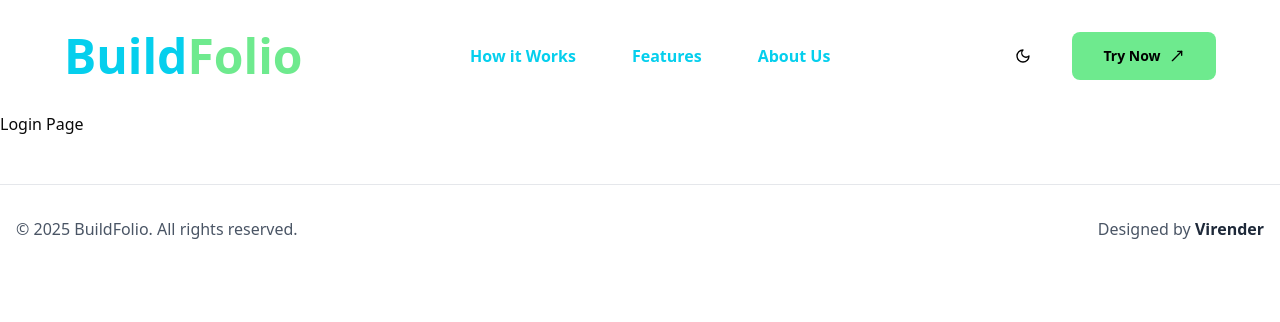
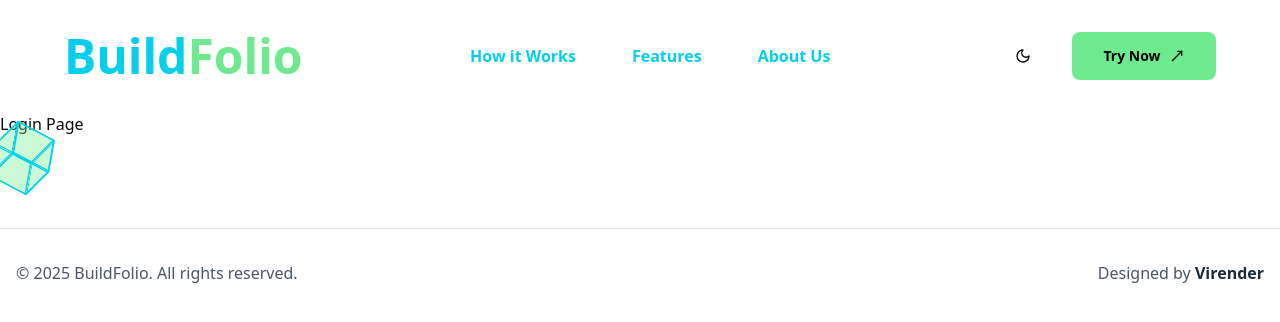
Before and after one commit to Virenishere/BuildFolio, a React (Vite) app in the folder client/: page /login in a window 1280 px wide. Shown: the top 322 px of the page. Built offline with nearby package versions, Linux system fonts and the light colour scheme.

Commit message:
added loading spinner and more components

```diff
--- /dev/null
+++ b/client/src/components/LoadingSpinner.tsx
@@ -0,0 +1,18 @@
+// src/components/LoadingSpinner.tsx
+import React from "react";
+import "../index.css";
+
+const LoadingSpinner: React.FC = () => {
+  return (
+    <div className="spinner">
+      <div></div>
+      <div></div>
+      <div></div>
+      <div></div>
+      <div></div>
+      <div></div>
+    </div>
+  );
+};
+
+export default LoadingSpinner;
--- a/client/src/index.css
+++ b/client/src/index.css
@@ -148,6 +148,65 @@
 }
 
 
-.container{
+/* .container{
   visibility: hidden;
+} */
+
+
+.spinner {
+  width: 44px;
+  height: 44px;
+  animation: spinner-y0fdc1 2s infinite ease;
+  transform-style: preserve-3d;
+  position: relative;
 }
+
+.spinner > div {
+  background-color: rgba(110, 234, 142, 0.2);
+  height: 100%;
+  position: absolute;
+  width: 100%;
+  border: 2px solid #02CFF0;
+}
+
+.spinner div:nth-of-type(1) {
+  transform: translateZ(-22px) rotateY(180deg);
+}
+
+.spinner div:nth-of-type(2) {
+  transform: rotateY(-270deg) translateX(50%);
+  transform-origin: top right;
+}
+
+.spinner div:nth-of-type(3) {
+  transform: rotateY(270deg) translateX(-50%);
+  transform-origin: center left;
+}
+
+.spinner div:nth-of-type(4) {
+  transform: rotateX(90deg) translateY(-50%);
+  transform-origin: top center;
+}
+
+.spinner div:nth-of-type(5) {
+  transform: rotateX(-90deg) translateY(50%);
+  transform-origin: bottom center;
+}
+
+.spinner div:nth-of-type(6) {
+  transform: translateZ(22px);
+}
+
+@keyframes spinner-y0fdc1 {
+  0% {
+    transform: rotate(45deg) rotateX(-25deg) rotateY(25deg);
+  }
+
+  50% {
+    transform: rotate(45deg) rotateX(-385deg) rotateY(25deg);
+  }
+
+  100% {
+    transform: rotate(45deg) rotateX(-385deg) rotateY(385deg);
+  }
+}
--- a/client/src/layouts/PrivateLayout.tsx
+++ b/client/src/layouts/PrivateLayout.tsx
@@ -1,11 +1,32 @@
+import { useEffect, useState } from "react";
+import { Outlet } from "react-router";
+import LoadingSpinner from "@/components/LoadingSpinner";
 
-import { Outlet } from "react-router";
+const PrivateLayout = () => {
+  const [loading, setLoading] = useState(true);
 
-const PrivateLayout = () =>{
-    return(
-        <div>
-            <Outlet />
-        </div>
-    )
-}
+  useEffect(() => {
+    // Simulate auth check
+    const timer = setTimeout(() => {
+      setLoading(false);
+    }, 1500);
+
+    return () => clearTimeout(timer);
+  }, []);
+
+  if (loading) {
+    return (
+      <div className="h-screen flex justify-center items-center">
+        <LoadingSpinner />
+      </div>
+    );
+  }
+
+  return (
+    <div>
+      <Outlet />
+    </div>
+  );
+};
+
 export default PrivateLayout;
--- a/client/src/layouts/PublicLayout.tsx
+++ b/client/src/layouts/PublicLayout.tsx
@@ -1,10 +1,30 @@
+import { useEffect, useState } from "react";
 import { Outlet } from "react-router";
 import Navbar from "@/components/Navbar";
 import Footer from "@/components/Footer";
+import LoadingSpinner from "@/components/LoadingSpinner";
 
+const PublicLayout = () => {
+  const [loading, setLoading] = useState(true);
 
-const PublicLayout = () =>{
-    return(
+  useEffect(() => {
+    // Simulate delay (e.g., fetching config, auth, etc.)
+    const timer = setTimeout(() => {
+      setLoading(false);
+    }, 1500);
+
+    return () => clearTimeout(timer);
+  }, []);
+
+  if (loading) {
+    return (
+      <div className="h-screen flex justify-center items-center">
+        <LoadingSpinner />
+      </div>
+    );
+  }
+
+  return (
     <div className="py-8 relative z-10">
       <Navbar />
       <main>
@@ -12,7 +32,7 @@ const PublicLayout = () =>{
       </main>
       <Footer />
     </div>
-    )
-}
+  );
+};
 
 export default PublicLayout;
--- a/client/src/pages/Home.tsx
+++ b/client/src/pages/Home.tsx
@@ -479,7 +479,7 @@ const Home = () => {
                 <span>Get Started Free</span>
                 <ArrowRight className="w-5 h-5" />
               </motion.button>
-              <motion.button
+              {/* <motion.button
                 className="px-8 py-4 border-2 border-gray-300 rounded-xl font-semibold hover:border-gray-400 flex items-center justify-center space-x-2"
                 whileHover={{ scale: 1.05 }}
                 whileTap={{ scale: 0.98 }}
@@ -489,7 +489,7 @@ const Home = () => {
               >
                 <span>View Sample Resumes</span>
                 <MoveUpRight className="w-5 h-5" />
-              </motion.button>
+              </motion.button> */}
             </motion.div>
           </motion.div>
         </div>
--- a/client/src/pages/Login.tsx
+++ b/client/src/pages/Login.tsx
@@ -1,9 +1,11 @@
+import LoadingSpinner from "@/components/LoadingSpinner";
 import React from "react";
 
 const Login = () => {
     return(
         <div>
             Login Page
+            <LoadingSpinner/>
         </div>
     )
 }
```
Lines whose indentation alone changed are shown as unchanged.
